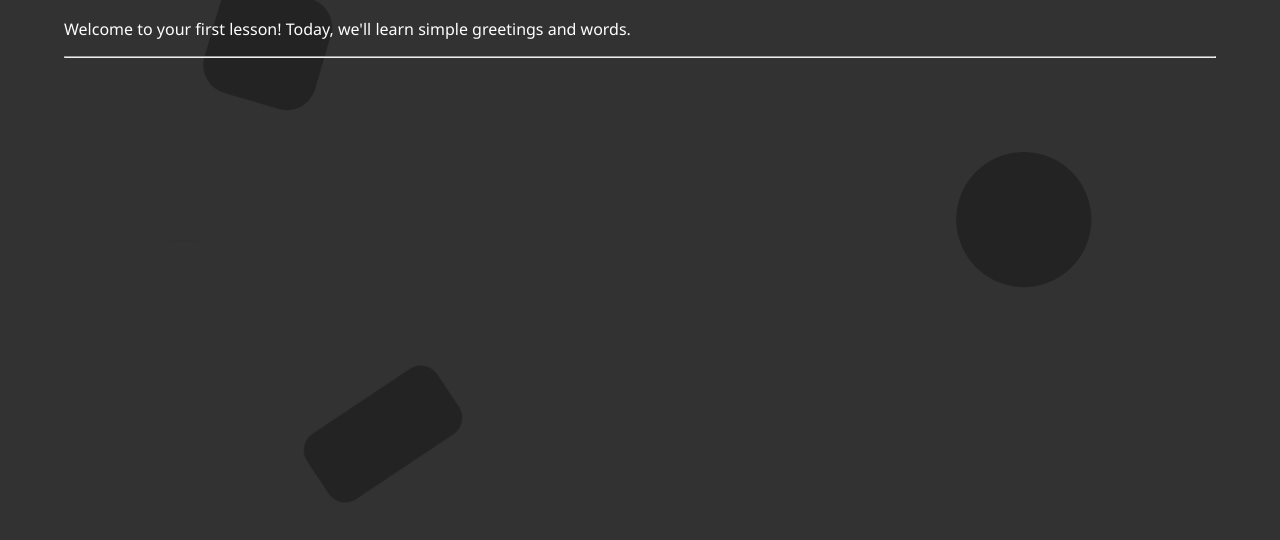
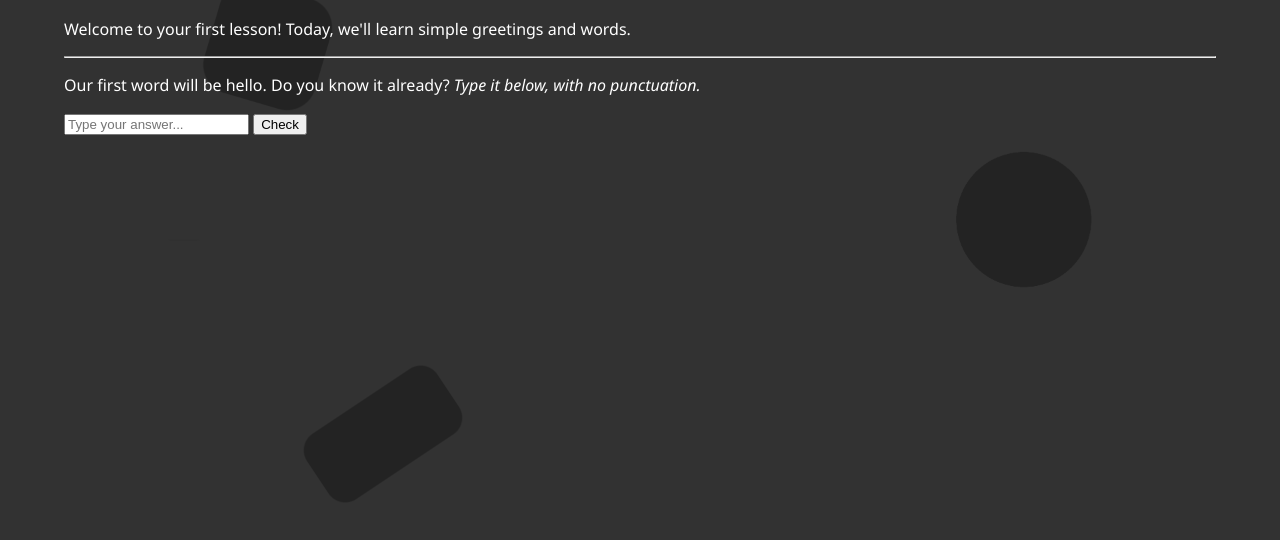
Before and after one commit to kaiete/learn-with-instantpalgrave, a plain HTML site: page lessons/spanish/lesson1.html in a window 1280 px wide. Shown: the part 110-650 px from the top of the page. Drawn offline with Linux system fonts and the light colour scheme.

Commit message:
:smiley: question 1

```diff
--- a/lessons/spanish/lesson1.html
+++ b/lessons/spanish/lesson1.html
@@ -6,10 +6,17 @@
     <meta name="viewport" content="width=device-width, initial-scale=1.0">
     <title>Lesson 1 | Palgrave Learn</title>
     <link rel="stylesheet" href="/lessons/style.css">
+    <script src="script.js"></script>
 </head>
 <body>
     <h1>Hello!</h1>
     <p>Welcome to your first lesson! Today, we'll learn simple greetings and words.</p>
     <hr>
+    <p>
+        Our first word will be hello. Do you know it already?
+        <i>Type it below, with no punctuation.</i>
+    </p>
+    <input type="text" name="" id="q1" spellcheck="false" placeholder="Type your answer...">
+    <button onclick="check(1)">Check</button>
 </body>
 </html>
--- /dev/null
+++ b/lessons/spanish/script.js
@@ -0,0 +1,9 @@
+function check(x) {
+    x = "q" + x
+    let y = document.getElementById(x).textContent
+    if (y.toLowerCase == "hola") {
+        alert("Correct!")
+    } else {
+        alert("Not quite, but mistakes help you learn!")
+    }
+}
```
